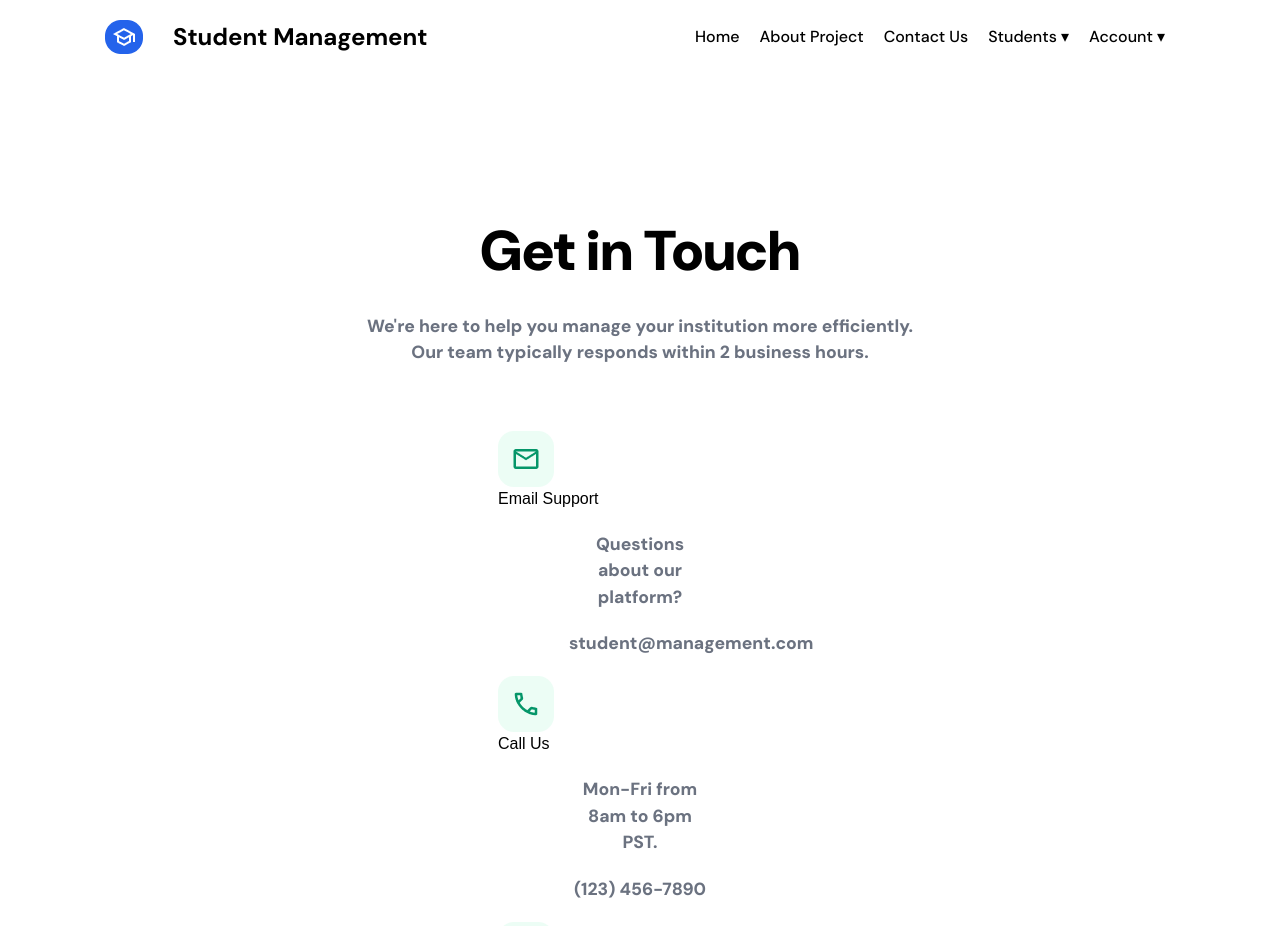
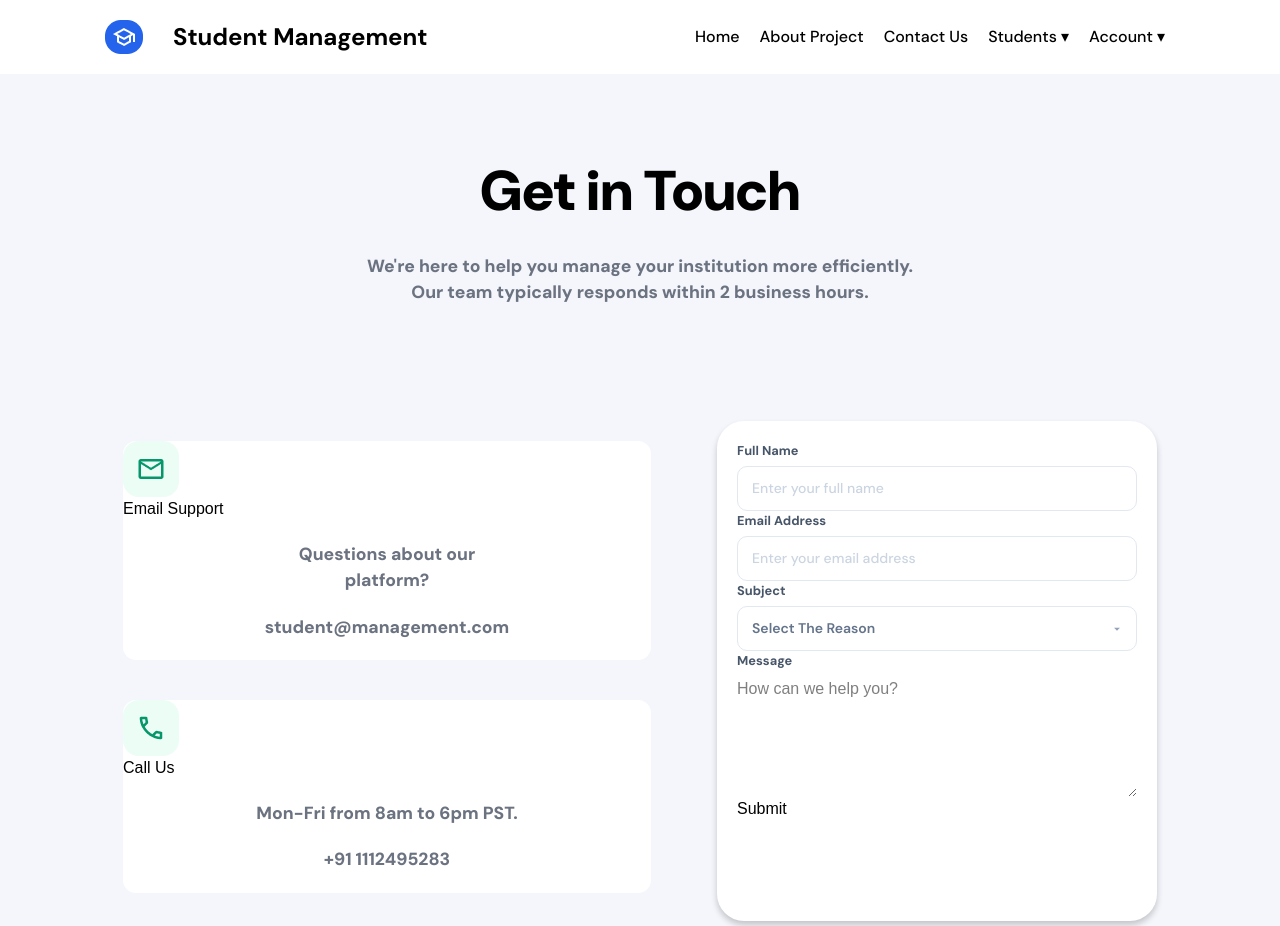
Before and after one commit to sim994/School-Management-Project, a React (Vite) app in the folder AuthPro/: page /contactus in a window 1280 px wide. Shown: the top 926 px of the page. Built offline with nearby package versions, Linux system fonts and the light colour scheme; a web font is replaced by a local one.

Commit message:
Contack us page changes

```diff
--- a/AuthPro/src/assets/stylesheets/style.css
+++ b/AuthPro/src/assets/stylesheets/style.css
@@ -1091,7 +1091,8 @@ form a {
 /* ===== contack-us-section start from here ====== */
 
 .contack-us-section {
-    padding: 90px 0;
+    padding: 30px 0;
+    background-color: var(--component-background-color);
 }
 
 .contack-us-section .section-wrapper {
@@ -1125,6 +1126,39 @@ form a {
     text-align: center;
 }
 
+.contack-detail-section {
+    padding: 50px 0;
+    width: 100%;
+    display: flex;
+    justify-content: space-around;
+    align-items: center;
+    flex-direction: row;
+}
+
+.contack-detail-section .details-section {
+    width: 48%;
+    display: flex;
+    justify-content: space-around;
+    align-items: center;
+    flex-direction: column;
+}
+
+.details-section .our-info {
+    margin: 20px 0;
+    width: 100%;
+    background-color: var(--default-color);
+    border-radius: 13px;
+}
+
+.contack-detail-section .contack-us-form {
+    width: 40%;
+    min-height: 500px;
+    padding: 20px;
+    align-self: flex-start;
+    border-radius: 27px;
+    background-color: var(--default-color);
+    box-shadow: 0 4px 6px rgba(0, 0, 0, 0.2);
+}
 
 /* === Footer Section Start From Here === */
 
--- a/AuthPro/src/componets/Contactus.jsx
+++ b/AuthPro/src/componets/Contactus.jsx
@@ -7,6 +7,8 @@ export function Contactus() {
   return (
     <section className="contack-us-section">
       <div className="section-wrapper">
+        {/* Hero Section */}
+
         <div className="heading-part">
           <h1>Get in Touch</h1>
           <p>
@@ -14,7 +16,11 @@ export function Contactus() {
             team typically responds within 2 business hours.
           </p>
         </div>
+
         <section className="contack-detail-section">
+          {/* Contact Details Section */}
+
+          <div className="details-section">
             <div className="our-info">
               <img src={email} alt="Email Icon" />
               <h4>Email Support</h4>
@@ -25,7 +31,7 @@ export function Contactus() {
               <img src={phonecall} alt="Phone Call Icon" />
               <h4>Call Us</h4>
               <p className="question">Mon-Fri from 8am to 6pm PST.</p>
-            <p className="our-details">(123) 456-7890</p>
+              <p className="our-details">+91 1112495283</p>
             </div>
             <div className="our-info">
               <img src={location} alt="Location Icon" />
@@ -34,7 +40,10 @@ export function Contactus() {
               <p className="our-details">123 Main Street, City, State 12345</p>
             </div>
             <div className="our-info"></div>
-          <section className="form-section">
+          </div>
+
+          {/* Contact Form Section */}
+
             <form className="contack-us-form">
               <div className="input-wrapper">
                 <label>Full Name</label>
@@ -57,15 +66,14 @@ export function Contactus() {
               <div className="input-wrapper">
                 <label>Message</label>
                 <textarea
-                  placeholder="How Can We Help You?"
+                  placeholder="How can we help you?"
                   cols={10}
-                  rows={10}
+                  rows={5}
                 ></textarea>
               </div>
               <button type="submit">Submit</button>
             </form>
         </section>
-        </section>
       </div>
     </section>
   );
```
Lines whose indentation alone changed are shown as unchanged.
